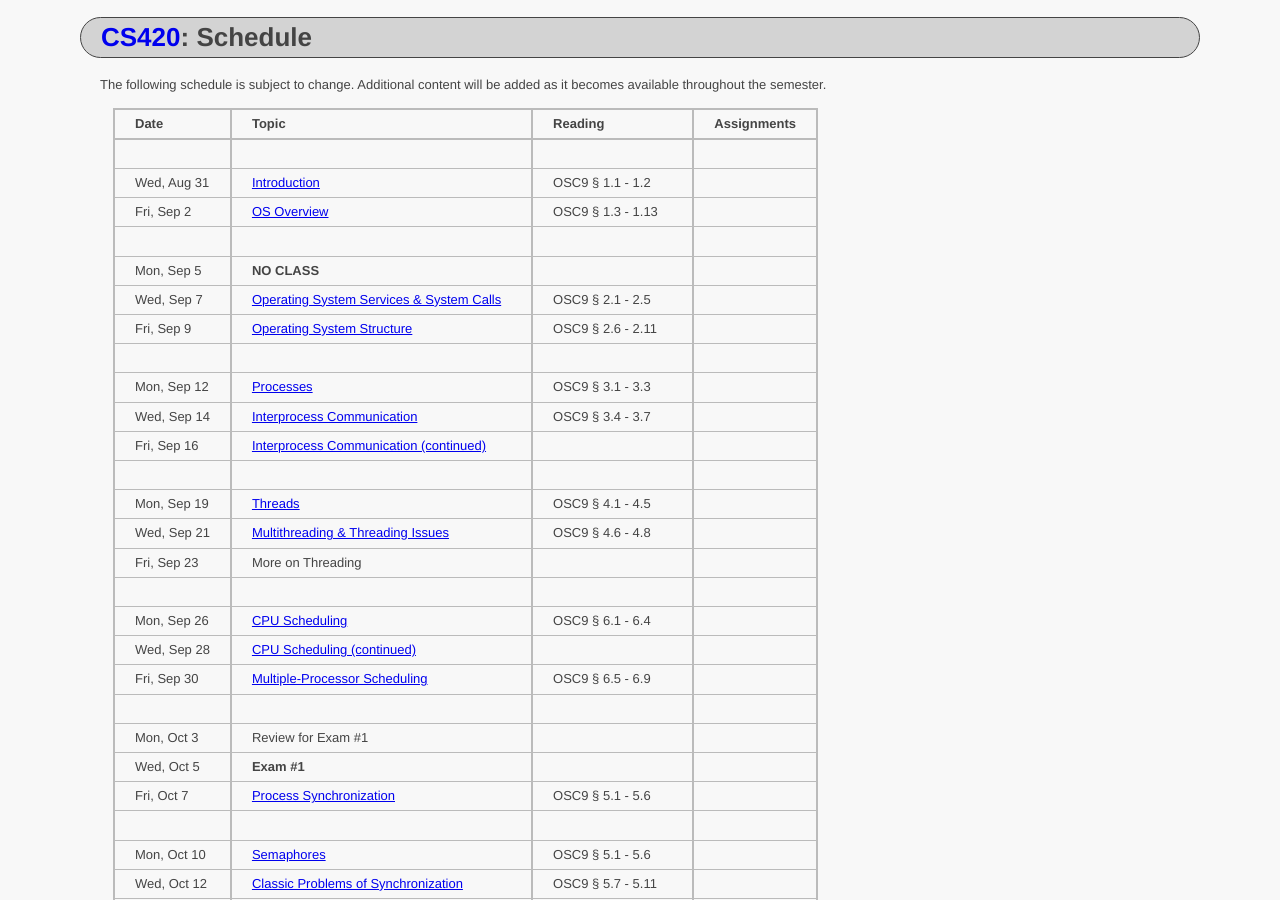
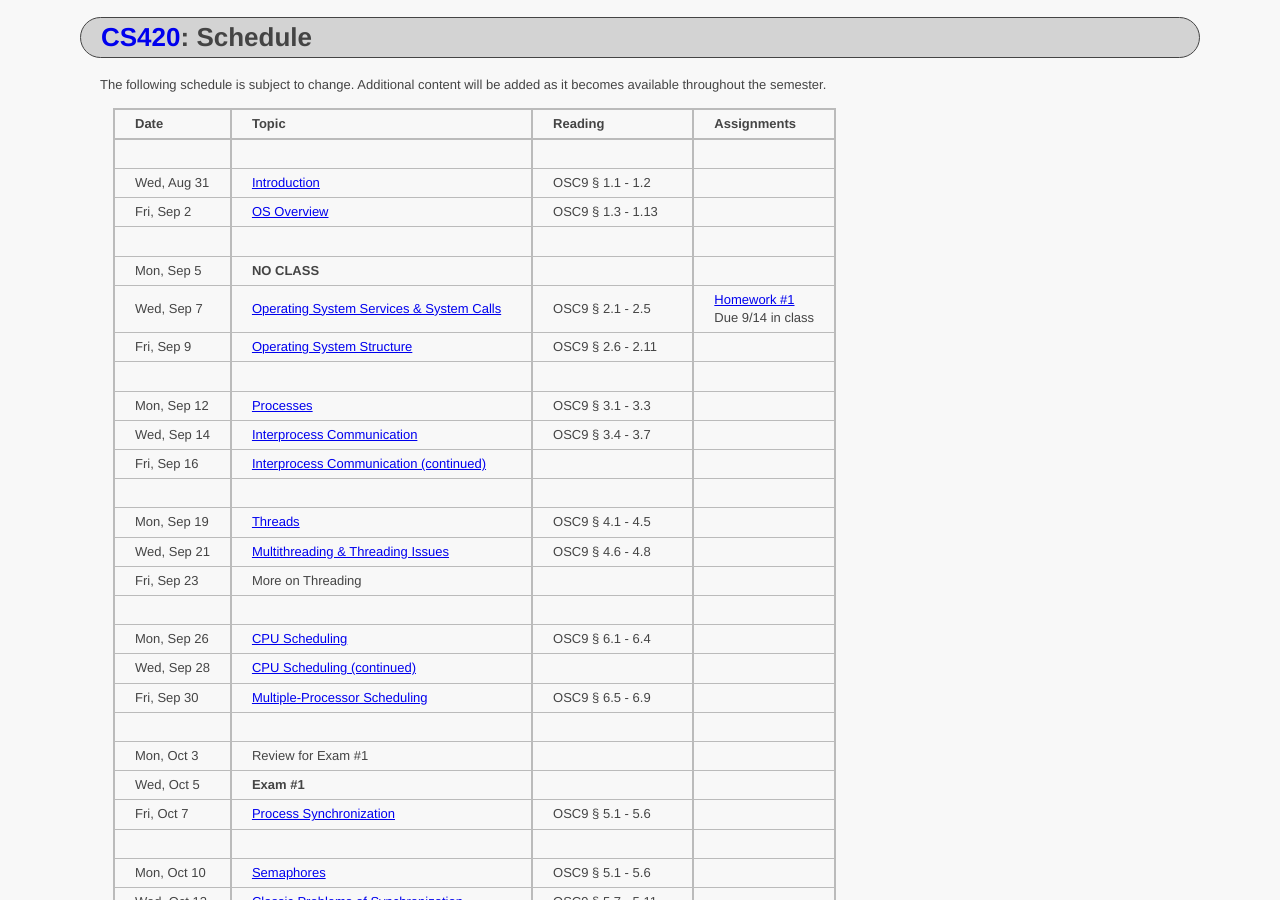
Before and after one commit to ycpcs/cs420-fall2016, a Jekyll site: the page built from schedule.md, in a window 1280 px wide and 900 px high. Built offline with Jekyll 4.4.1, drawn with Linux system fonts in a browser that asks for light colours.

Commit message:
added HW#1

```diff
--- a/schedule.md
+++ b/schedule.md
@@ -14,7 +14,7 @@ Wed, Aug 31    |  [Introduction](lectures/lecture1_introduction.pdf)
 Fri, Sep 2     |  [OS Overview](lectures/lecture2_os_overview.pdf)                                                 |  OSC9 § 1.3 - 1.13    |
                |                                                                                                   |                       |
 Mon, Sep 5     |  **NO CLASS**                                                                                     |                       |
-Wed, Sep 7     |  [Operating System Services & System Calls](lectures/lecture3_services_and_system_calls.pdf)      |  OSC9 § 2.1 - 2.5     |            <!-- [Homework #1](homework/Homework_Assignment_1.txt) <br> Due 9/14 in class <br> -->
+Wed, Sep 7     |  [Operating System Services & System Calls](lectures/lecture3_services_and_system_calls.pdf)      |  OSC9 § 2.1 - 2.5     |  [Homework #1](homework/Homework_Assignment_1.txt) <br> Due 9/14 in class <br>
 Fri, Sep 9     |  [Operating System Structure](lectures/lecture4_operating_system_structure.pdf)                   |  OSC9 § 2.6 - 2.11    |            <!-- [Lab #1](labs/lab01.html) <br> Due 9/?? by 11:59 PM -->
                |                                                                                                   |                       |
 Mon, Sep 12    |  [Processes](lectures/lecture5_processes.pdf)                                                     |  OSC9 § 3.1 - 3.3     |            <!-- [Homework #2](homework/Homework_Assignment_2.txt) <br> Due 9/18 in class -->
```
